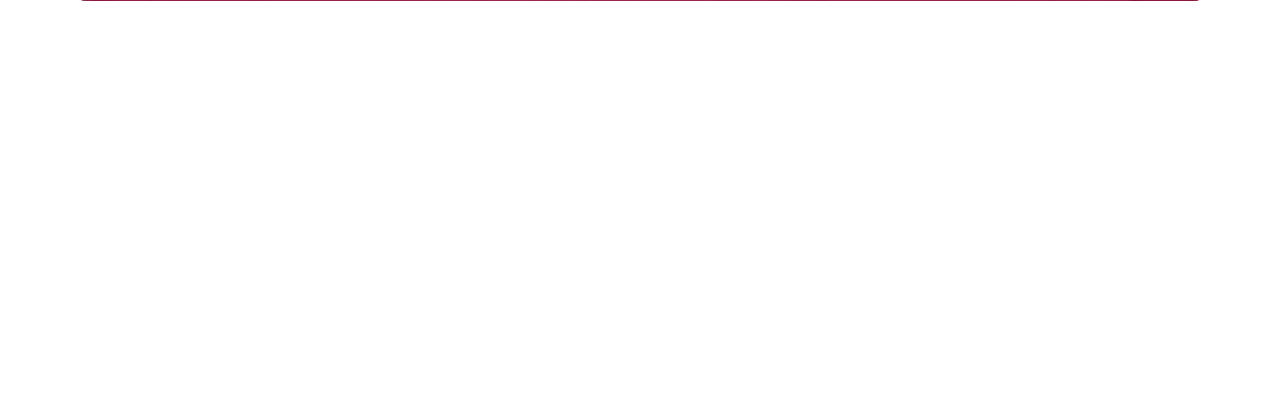
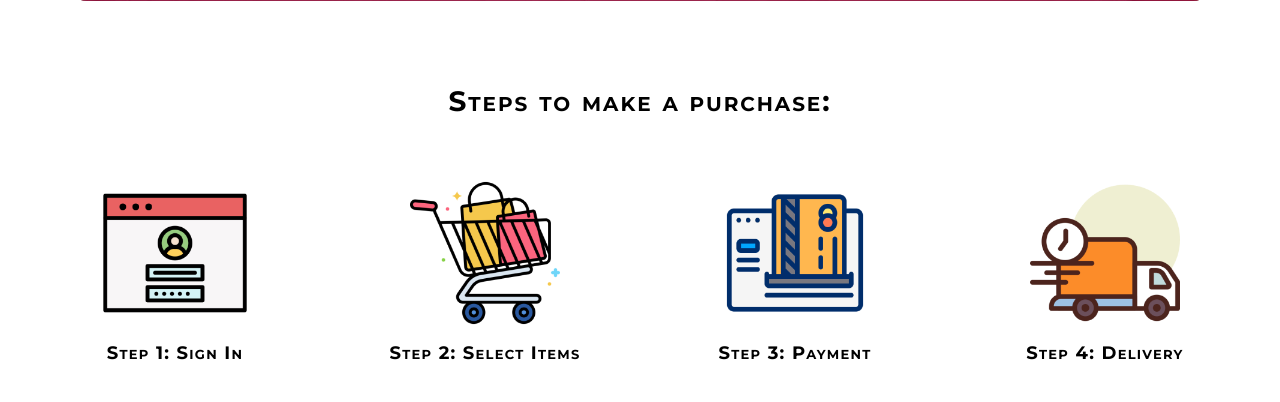
Before and after one commit to bakenova/HomeTextile, a PHP site: page / in a window 1280 px wide. Shown: the part 719-1121 px from the top of the page. Before the commit the page ends 720 px from the top, so only its background shows below. Run offline with PHP 8.4, Linux system fonts and the light colour scheme.

Commit message:
Added Purchase Steps section

```diff
--- a/index.html
+++ b/index.html
@@ -6,7 +6,7 @@
     <meta name="viewport" content="width=device-width, initial-scale=1.0">
     <link rel="stylesheet" href="style.css">
     <link href="https://fonts.googleapis.com/css2?family=Montserrat:wght@400;700&display=swap" rel="stylesheet">
-
+    <link rel="icon" href="images/logo.png" type="image/x-icon">
     <title>Home Textile</title>
 </head>
 
@@ -25,6 +25,7 @@
         </nav>
     </header>
 
+    <!-- Welcome Section  -->
     <div class="button-container">
         <button class="left-button">&lt;</button>
         <div class="welcome-section">
@@ -37,6 +38,34 @@
         <button class="right-button">&gt;</button>
     </div>
 
+    <!-- Purchase Steps Section -->
+    <div class="purchase-steps">
+        <h2>Steps to make a purchase:</h2>
+        <div class="step-container">
+            <div class="step-block">
+                <img src="images/step1.png" alt="Step 1">
+                <p>Step 1: Sign In</p>
+            </div>
+
+            <div class="step-block">
+                <img src="images/step2.png" alt="Step 2">
+                <p>Step 2: Select Items</p>
+            </div>
+
+            <div class="step-block">
+                <img src="images/step3.png" alt="Step 3">
+                <p>Step 3: Payment</p>
+            </div>
+
+            <div class="step-block">
+                <img src="images/step4.png" alt="Step 4">
+                <p>Step 4: Delivery</p>
+            </div>
+
+        </div>
+    </div>
+
+    <!-- Menu -->
 
     <script src="script.js"></script>
 
--- a/style.css
+++ b/style.css
@@ -6,6 +6,8 @@
     padding: 0;
     font-family: 'Montserrat', sans-serif;
     width: 100%;
+    /* overflow: auto;
+    scrollbar-color: #D9D9D9 transparent; */
 }
 
 header {
@@ -36,6 +38,8 @@
 nav a:hover {
     color: #950C3D;
 }
+
+/* Welcome Section */
 
 .button-container {
     width: 100%;
@@ -102,3 +106,43 @@
     font-size: 18px;
     margin-top: 10px;
 }
+
+/* Purchase Steps Section */
+
+.purchase-steps {
+    margin-top: 40px;
+    padding: 20px;
+    text-align: center;
+}
+
+.purchase-steps h2 {
+    font-variant: small-caps;
+    font-weight: bold;
+    font-size: 28px;
+    letter-spacing: 0.07em;
+}
+
+.step-container {
+    display: flex;
+    justify-content: space-around;
+    margin-top: 40px;
+}
+
+.step-block {
+    margin-top: 20px;
+    width: 250px
+}
+
+.step-block img {
+    width: 150px;
+    height: auto;
+    border-radius: 10px;
+}
+
+.step-block p {
+    margin-top: 10px;
+    font-variant: small-caps;
+    font-weight: 600;
+    font-size: 18px;
+    letter-spacing: 0.07em;
+}
```
Also changed, not shown: images/step1.png (added), images/step2.png (added), images/step3.png (added), images/step4.png (added).
